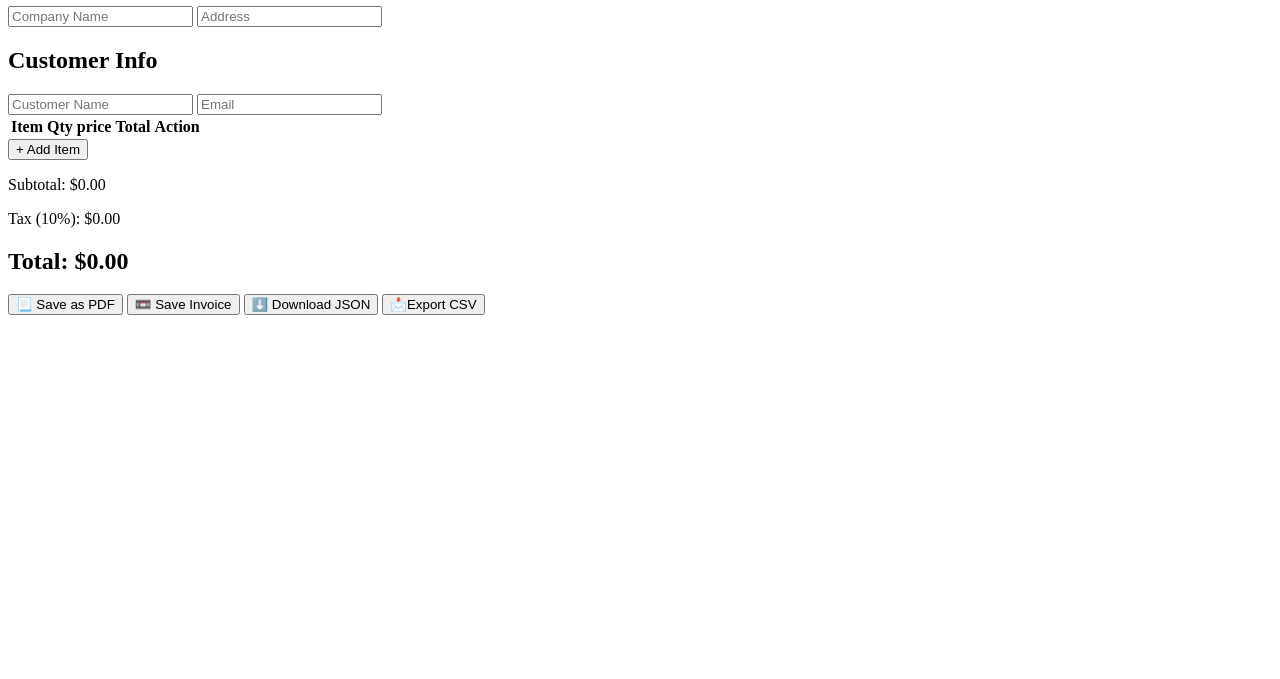
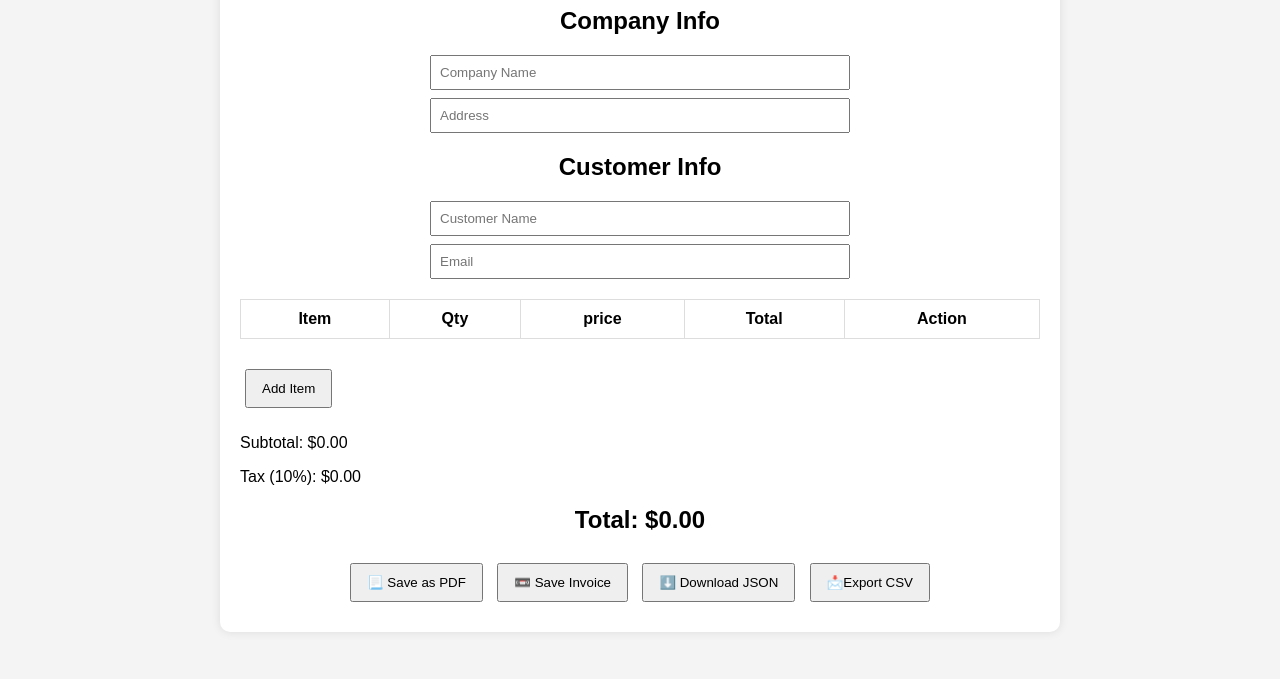
Before and after one commit to TnTyoel/Invoice-Application, a plain HTML site: page index.html in a window 1280 px wide. Shown: the part 121-800 px from the top of the page. Drawn offline with Linux system fonts and the light colour scheme.

Commit message:
CSS finished

```diff
--- a/index.html
+++ b/index.html
@@ -34,7 +34,7 @@
             </thead>
           </table>
 
-          <button onclick="addRow()">+ Add Item</button>
+          <button onclick="addRow()">Add Item</button>
 
           <!-- Summary -->
            <div class="Summary">
--- a/style.css
+++ b/style.css
@@ -0,0 +1,62 @@
+body {
+    font-family: Arial, Helvetica, sans-serif;
+    background-color: #f4f4f4;
+    padding: 20px;
+}
+
+.container {
+    background: #fff;
+    padding: 20px;
+    max-width: 800px;
+    margin: auto;
+    border-radius: 10px;
+    box-shadow: 0 0 10px rgba(0, 0, 0, 0.1);
+}
+
+h1, h2 {
+    text-align: center;
+}
+
+.info-section {
+    margin-bottom: 20px;
+}
+
+.info-section input {
+    display: block;
+    margin: 8px auto;
+    padding: 8px;
+    width: 90%;
+    max-width: 400px;
+}
+
+table {
+    width: 100%;
+    border-collapse: collapse;
+    margin-bottom: 20px;
+}
+
+th, td {
+    padding: 10px;
+    border: 1px solid #ddd;
+    text-align: center;
+}
+
+input[type ="text"], input[type="number"] {
+    width: 90%;
+    padding: 5px;
+}
+
+button {
+    padding: 10px 15px;
+    margin: 10px 5px;
+    cursor: pointer;
+}
+
+.summary {
+    text-align: right;
+    font-size: 1.1em;
+}
+
+.actions {
+    text-align: center;
+}
```
